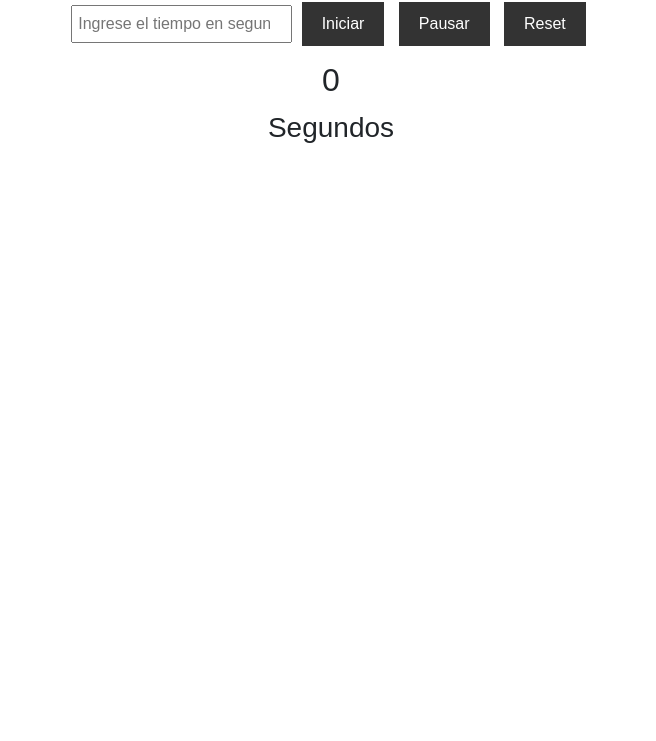
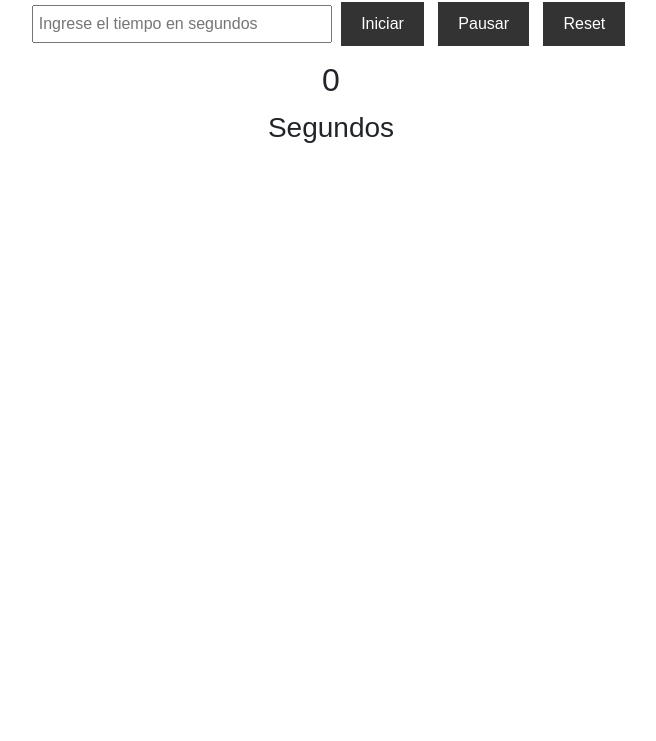
Before and after one commit to josxbovi/temporizadorWeb, a plain HTML site: page index.html in a window 1280 px wide. Shown: the part 59-800 px from the top of the page, without its empty margins (309-965 px from the left). Drawn offline with nearby package versions, Linux system fonts and the light colour scheme.

Commit message:
Se modifico el archivo de estilos

```diff
--- a/css/style.css
+++ b/css/style.css
@@ -25,3 +25,7 @@ button {
     font-size: 24px;
     margin-top: 20px;
 }
+
+#tiempo{
+    width: 300px;
+}
```
